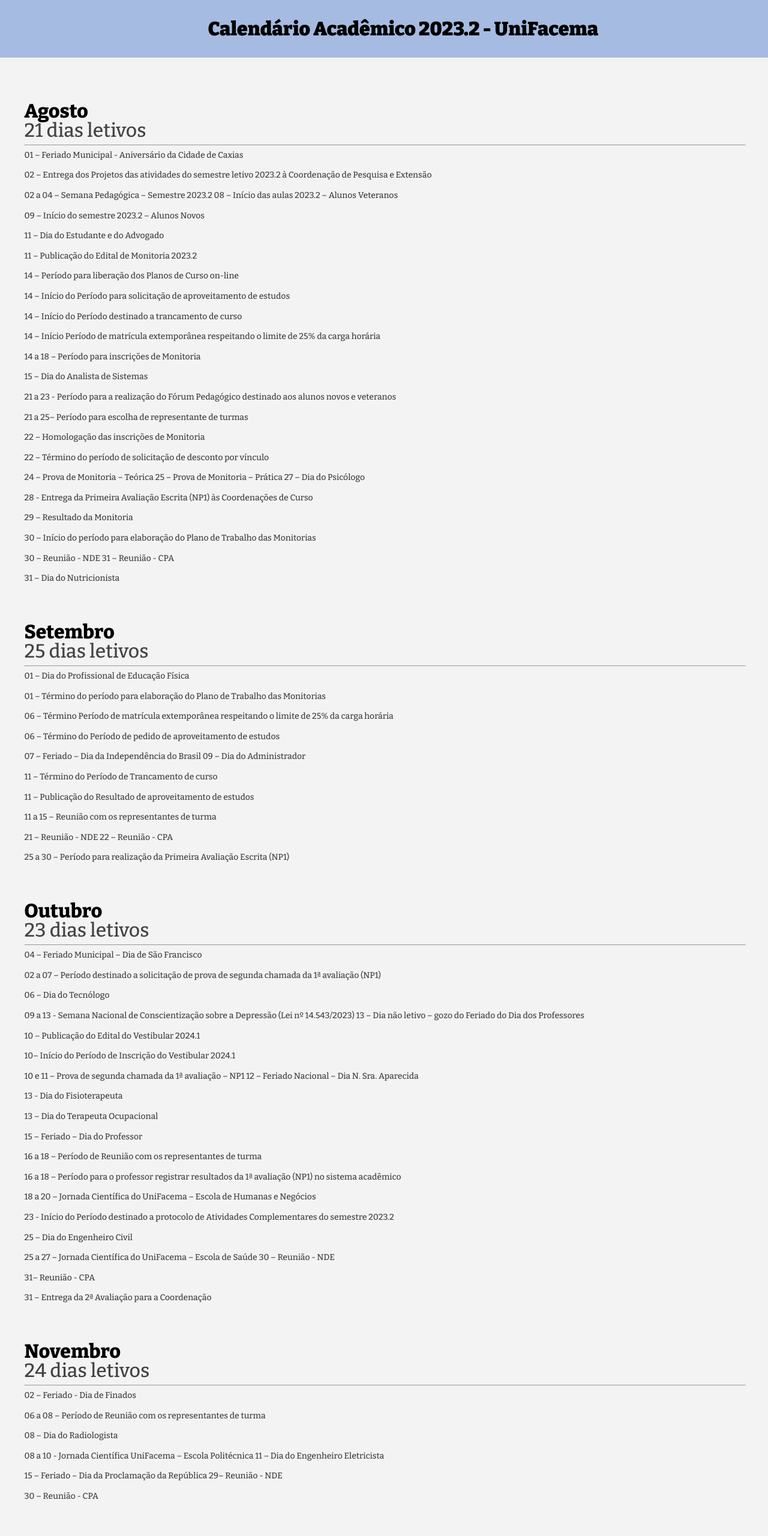
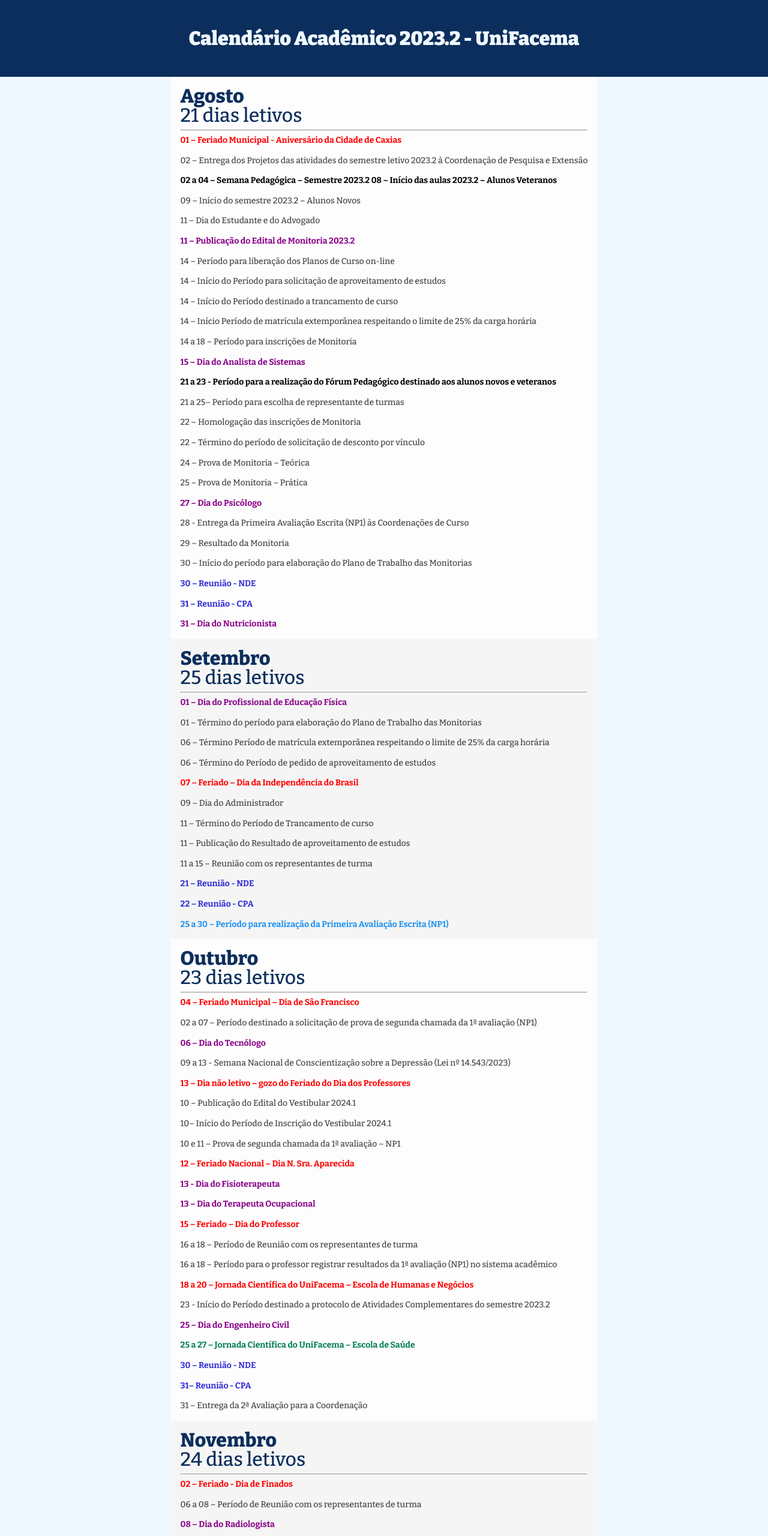
Before and after one commit to josewennas/calendario-academico-2023.2, a plain HTML site: page index.html in a window 1280 px wide. Shown: the top 2560 px of the page at 60% size. Drawn offline with nearby package versions, Linux system fonts and the light colour scheme.

Commit message:
Calendário finalizad

```diff
--- /dev/null
+++ b/css.css
@@ -0,0 +1,169 @@
+body{
+    display: flex;
+    flex-direction: column;
+    align-items: center;
+    background-color: aliceblue;
+
+}
+
+header{
+    background-color:#0C2E5C;
+    text-align: center;
+    padding: 3em;
+
+    display: flex;
+    flex-direction: column;
+
+    top: 0;
+    width: 100%;
+
+
+}
+
+.botao-voltar-pagina-inicial{
+    display: flex;
+    align-items: center;
+    align-self: center;
+    font-family: 'Bitter', serif;
+    margin: 2em;
+
+}
+a{
+        text-decoration: none;
+        background-color:#0C2E5C;
+        color:aliceblue;
+        text-align: center;
+        padding:3px 5px;
+        font-weight:100;
+        font-size: 1.5em;
+        border: 3px solid #0C2E5C;
+        border-radius: 1em;
+}
+
+
+.meses{
+
+    background-color: azure;
+    display: flex;
+    flex-direction: column;
+    /* width: 50em; */
+
+}
+
+h1{
+    font-family: 'Bitter', serif;
+    font-weight: 900;
+    font-size: 2em;
+    color: aliceblue;
+
+}
+
+h2{
+    font-family: 'Bitter', serif;
+    font-weight:800;
+    font-size: 2em;
+    color: #0C2E5C;
+
+}
+
+h3{
+    font-family: 'Bitter', serif;
+    font-weight:100;
+    font-size: 2em;
+ color: #0C2E5C;
+
+}
+
+/*DATAS COLORIDAS*/
+data-vermelha{
+    color: red;
+    font-weight: bold;
+
+}
+
+data-preta{
+    color: rgb(0, 0, 0);
+    font-weight: bold;
+
+}
+
+data-roxa{
+    color: rgb(136, 0, 136);
+    font-weight: bold;
+}
+
+data-azul{
+    color: rgb(49, 46, 214);
+    font-weight: bold;
+
+}
+
+data-claro{
+    color: rgb(30, 146, 241);
+    font-weight: bold;
+
+
+}
+
+data-verde{
+    color: rgb(2, 126, 84);
+    font-weight: bold;
+
+}
+
+
+
+
+.Agosto, .Setembro, .Outubro, .Novembro, .Dezembro{
+    margin: 0em;
+    padding: 1em;
+}
+
+.Agosto{
+    background-color: rgb(253, 253, 253);
+}
+
+.Setembro{
+    background-color: rgb(245, 245, 245);
+}
+
+.Outubro{
+    background-color: rgb(253, 253, 253);
+}
+
+.Novembro{
+    background-color: rgb(245, 245, 245);
+}
+
+
+.Dezembro{
+    background-color: rgb(253, 253, 253);
+}
+
+
+p{
+    font-family: 'Bitter', serif;
+    font-weight:100;
+    font-size: 14px;
+    color: rgb(67, 67, 68);
+    line-height:1.2;
+}
+
+.texto_cabecalho{
+    color: aliceblue;
+
+}
+footer{
+
+align-items: center;
+align-self: center;
+justify-content: space-evenly;
+background-color:#0C2E5C;
+    text-align: center;
+    padding: 3em;
+
+    top: 0;
+    width: 100%;
+
+
+}
--- a/index.html
+++ b/index.html
@@ -6,7 +6,7 @@
     <meta name="viewport" content="width=device-width, initial-scale=1.0">
     <title>Calendario Acadêmico</title>
     <link rel="stylesheet" href="reset.css">
-    <link rel="stylesheet" href="styles.css">
+    <link rel="stylesheet" href="css.css">
     <link rel="preconnect" href="https://fonts.googleapis.com">
     <link rel="preconnect" href="https://fonts.gstatic.com" crossorigin>
     <link href="https://fonts.googleapis.com/css2?family=Bitter:wght@500;700;800;900&display=swap" rel="stylesheet">
@@ -14,6 +14,7 @@
 
 <body>
     <header>
+
         <h1>Calendário Acadêmico 2023.2 - UniFacema </h1>
     </header>
 
@@ -23,18 +24,18 @@
         <h3>21 dias letivos</h3>
         <hr>
         <p>
-            01 – Feriado Municipal - Aniversário da Cidade de Caxias
+            <data-vermelha>01 – Feriado Municipal - Aniversário da Cidade de Caxias</data-vermelha>
             <br>
             <br>
             02 – Entrega dos Projetos das atividades do semestre letivo 2023.2 à Coordenação de Pesquisa e Extensão
             <br><br>
-            02 a 04 – Semana Pedagógica – Semestre 2023.2 08 – Início das aulas 2023.2 – Alunos Veteranos
+            <data-preta>02 a 04 – Semana Pedagógica – Semestre 2023.2 08 – Início das aulas 2023.2 – Alunos Veteranos</data-preta>
             <br><br>
             09 – Início do semestre 2023.2 – Alunos Novos
             <br><br>
             11 – Dia do Estudante e do Advogado
             <br><br>
-            11 – Publicação do Edital de Monitoria 2023.2
+            <data-roxa>11 – Publicação do Edital de Monitoria 2023.2</data-roxa>
             <br><br>
             14 – Período para liberação dos Planos de Curso on-line
             <br><br>
@@ -46,9 +47,9 @@
             <br><br>
             14 a 18 – Período para inscrições de Monitoria
             <br><br>
-            15 – Dia do Analista de Sistemas
+            <data-roxa>15 – Dia do Analista de Sistemas</data-roxa>
             <br><br>
-            21 a 23 - Período para a realização do Fórum Pedagógico destinado aos alunos novos e veteranos
+            <data-preta>21 a 23 - Período para a realização do Fórum Pedagógico destinado aos alunos novos e veteranos</data-preta>
             <br><br>
             21 a 25– Período para escolha de representante de turmas
             <br><br>
@@ -56,7 +57,11 @@
             <br><br>
             22 – Término do período de solicitação de desconto por vínculo
             <br><br>
-            24 – Prova de Monitoria – Teórica 25 – Prova de Monitoria – Prática 27 – Dia do Psicólogo
+            24 – Prova de Monitoria – Teórica
+            <br><br>
+            25 – Prova de Monitoria – Prática
+            <br><br>
+            <data-roxa>27 – Dia do Psicólogo</data-roxa>
             <br><br>
             28 - Entrega da Primeira Avaliação Escrita (NP1) às Coordenações de Curso
             <br><br>
@@ -64,9 +69,11 @@
             <br><br>
             30 – Início do período para elaboração do Plano de Trabalho das Monitorias
             <br><br>
-            30 – Reunião - NDE 31 – Reunião - CPA
+            <data-azul>30 – Reunião - NDE</data-azul>
+             <br><br>
+            <data-azul>31 – Reunião - CPA</data-azul>
             <br><br>
-            31 – Dia do Nutricionista
+            <data-roxa>31 – Dia do Nutricionista </data-roxa>
             <br>
         </p>
     </section>
@@ -76,7 +83,7 @@
         <h3>25 dias letivos</h3>
         <hr>
         <p>
-            01 – Dia do Profissional de Educação Física
+            <data-roxa>01 – Dia do Profissional de Educação Física</data-roxa>
             <br><br>
             01 – Término do período para elaboração do Plano de Trabalho das Monitorias
             <br><br>
@@ -84,7 +91,9 @@
             <br><br>
             06 – Término do Período de pedido de aproveitamento de estudos
             <br><br>
-            07 – Feriado – Dia da Independência do Brasil 09 – Dia do Administrador
+            <data-vermelha> 07 – Feriado – Dia da Independência do Brasil</data-vermelha>
+                <br><br>
+                09 – Dia do Administrador
             <br><br>
             11 – Término do Período de Trancamento de curso
             <br><br>
@@ -92,9 +101,13 @@
             <br><br>
             11 a 15 – Reunião com os representantes de turma
             <br><br>
-            21 – Reunião - NDE 22 – Reunião - CPA
+            <data-azul>
+                21 – Reunião - NDE
+                <br><br>
+                22 – Reunião - CPA
+            </data-azul>
             <br><br>
-            25 a 30 – Período para realização da Primeira Avaliação Escrita (NP1)
+            <data-claro>25 a 30 – Período para realização da Primeira Avaliação Escrita (NP1)</data-claro>
             <br>
         </p>
     </section>
@@ -104,39 +117,45 @@
         <h3>23 dias letivos</h3>
         <hr>
         <p>
-            04 – Feriado Municipal – Dia de São Francisco
+            <data-vermelha>04 – Feriado Municipal – Dia de São Francisco</data-vermelha>
             <br><br>
             02 a 07 – Período destinado a solicitação de prova de segunda chamada da 1ª avaliação (NP1)
             <br><br>
-            06 – Dia do Tecnólogo
+            <data-roxa>06 – Dia do Tecnólogo</data-roxa>
             <br><br>
-            09 a 13 - Semana Nacional de Conscientização sobre a Depressão (Lei nº 14.543/2023) 13 – Dia não letivo – gozo do Feriado do Dia dos Professores
+            09 a 13 - Semana Nacional de Conscientização sobre a Depressão (Lei nº 14.543/2023)
+            <br><br>
+            <data-vermelha>13 – Dia não letivo – gozo do Feriado do Dia dos Professores</data-vermelha>
             <br><br>
             10 – Publicação do Edital do Vestibular 2024.1
             <br><br>
             10– Início do Período de Inscrição do Vestibular 2024.1
             <br><br>
-            10 e 11 – Prova de segunda chamada da 1ª avaliação – NP1 12 – Feriado Nacional – Dia N. Sra. Aparecida
+            10 e 11 – Prova de segunda chamada da 1ª avaliação – NP1
             <br><br>
-            13 - Dia do Fisioterapeuta
+            <data-vermelha>12 – Feriado Nacional – Dia N. Sra. Aparecida</data-vermelha>
             <br><br>
-            13 – Dia do Terapeuta Ocupacional
+            <data-roxa>13 - Dia do Fisioterapeuta
             <br><br>
-            15 – Feriado – Dia do Professor
+            13 – Dia do Terapeuta Ocupacional</data-roxa>
+            <br><br>
+            <data-vermelha>15 – Feriado – Dia do Professor</data-vermelha>
             <br><br>
             16 a 18 – Período de Reunião com os representantes de turma
             <br><br>
             16 a 18 – Período para o professor registrar resultados da 1ª avaliação (NP1) no sistema acadêmico
             <br><br>
-            18 a 20 – Jornada Científica do UniFacema – Escola de Humanas e Negócios
+            <data-vermelha>18 a 20 – Jornada Científica do UniFacema – Escola de Humanas e Negócios</data-vermelha>
             <br><br>
             23 - Início do Período destinado a protocolo de Atividades Complementares do semestre 2023.2
             <br><br>
-            25 – Dia do Engenheiro Civil
+            <data-roxa>25 – Dia do Engenheiro Civil</data-roxa>
             <br><br>
-            25 a 27 – Jornada Científica do UniFacema – Escola de Saúde 30 – Reunião - NDE
+            <data-verde>25 a 27 – Jornada Científica do UniFacema – Escola de Saúde</data-verde>
             <br><br>
-            31– Reunião - CPA
+            <data-azul>30 – Reunião - NDE
+            <br><br>
+             31– Reunião - CPA</data-azul>
             <br><br>
             31 – Entrega da 2ª Avaliação para a Coordenação
             <br>
@@ -148,17 +167,21 @@
         <h3>24 dias letivos</h3>
         <hr>
         <p>
-            02 – Feriado - Dia de Finados
+            <data-vermelha>02 – Feriado - Dia de Finados</data-vermelha>
             <br><br>
             06 a 08 – Período de Reunião com os representantes de turma
             <br><br>
-            08 – Dia do Radiologista
+            <data-roxa>08 – Dia do Radiologista</data-roxa>
             <br><br>
-            08 a 10 - Jornada Científica UniFacema – Escola Politécnica 11 – Dia do Engenheiro Eletricista
+        <data-azul>08 a 10 - Jornada Científica UniFacema – Escola Politécnica</data-azul>
             <br><br>
-            15 – Feriado – Dia da Proclamação da República 29– Reunião - NDE
+            <data-roxa>11 – Dia do Engenheiro Eletricista</data-roxa>
             <br><br>
-            30 – Reunião - CPA
+            <data-vermelha>15 – Feriado – Dia da Proclamação da República</data-vermelha>
+            <br><br>
+        <data-azul>29– Reunião - NDE
+            <br><br>
+            30 – Reunião - CPA</data-azul>
             <br>
         </p>
     </section>
@@ -168,13 +191,15 @@
         <h3>08 dias letivos</h3>
         <hr>
         <p>
-            05 a 12 – Período para realização da Segunda Avaliação Escrita (NP2) 08 – Feriado Municipal – N. Sra. Da Conceição
+            <data-claro>05 a 12 – Período para realização da Segunda Avaliação Escrita (NP2)</data-claro>
+            <br><br>
+            <data-vermelha>08 – Feriado Municipal – N. Sra. Da Conceição></data-vermelha>
             <br><br>
             11 – Término do Período destinado a protocolo de Atividades Complementares do semestre 2023.2
             <br><br>
             13 e 14 – Período destinado a solicitação de prova de segunda chamada da 2ª avaliação (NP2)
             <br><br>
-            15 – Dia do Arquiteto e Urbanista
+            <data-roxa>15 – Dia do Arquiteto e Urbanista</data-roxa>
             <br><br>
             15 e 16 - Período para realização da prova de segunda chamada da 2ª avaliação (NP2)
             <br><br>
@@ -182,18 +207,24 @@
             <br><br>
             18 – Resultado da Média do Semestre
             <br><br>
-            19 e 20 – Provas Finais
+            <data-preta>19 e 20 – Provas Finais</data-preta>
             <br><br>
             22 – Resultado Final do Semestre 2023.2
             <br><br>
-            23 a 01/01/2024 – Recesso de Final do Ano
+            <data-vermelha>23 a 01/01/2024 – Recesso de Final do Ano</data-vermelha>
             <br><br>
         </p>
+    </section>
+
+    <section class="botao-voltar-pagina-inicial">
+        <a href="https://unifacema.edu.br/home">Voltar à página inicial</a>
+
     </section>
   </section>
 
   <footer>
-    <h1>Calendário Acadêmico 2023.2 - UniFacema </h1>
+    <img src="logo_unifacema.png" alt="Logo UniFacema">
+    <h3 class="texto_cabecalho">Calendário Acadêmico 2023.2 - UniFacema </h3>
   </footer>
 
 </body>
--- a/styles.css
+++ b/styles.css
@@ -5,9 +5,9 @@ body{
     align-items: center;
     justify-items: center;*/
 
-    justify-content: center;
+    /* justify-content: center;
     align-items: center;
-    height: 100vh;
+    height: 100vh; */
 
 
 
@@ -22,9 +22,6 @@ header{
     /*height: 0em ;*/
     padding: 2em;
     background-color:#A5BBE2;
-
-
-
     align-items: center;
     justify-content: baseline;
     flex-direction: column;
@@ -65,9 +62,17 @@ p{
     top: 100px;
 /* width: 900px; */
     display: flex;
-    flex-direction: column;
-    margin: 1%;
-    text-align: left;
+
+   flex-direction: column;
+    margin: 2%;
+    /* text-align: left; */
+    background-color: rgb(236, 236, 236);
+
+    justify-content: center;
+    align-items: center;
+
+        flex-wrap: wrap;
+
 
 }
 
@@ -75,7 +80,8 @@ p{
 .Agosto{
 margin: 1.5em;
     text-align:justify;
-    padding: 2em 0em 0em 01mm;
+    padding: 2em 0em 0em 1em;
+    background-color: #A5BBE2;
 
 
 }
@@ -83,7 +89,8 @@ margin: 1.5em;
 .Setembro{
     margin: 1.5em;
     text-align:justify;
-    padding: 1em 0em 0em 01mm;
+    padding: 2em 0em 0em 1em;
+    background-color: bisque;
 
 
 }
@@ -91,21 +98,23 @@ margin: 1.5em;
 .Outubro{
     margin: 1.5em;
     text-align:justify;
-    padding: 1em 0em 0em 01mm;
+    padding: 2em 0em 0em 1em;
+    background-color: aquamarine;
 
 }
 
 .Novembro{
     margin: 1.5em;
     text-align:justify;
-    padding: 1em 0em 0em 01mm;
+    padding: 2em 0em 0em 1em;
+    background-color: rebeccapurple;
 
 }
 
 .Dezembro{
     margin: 1.5em;
     text-align:justify;
-    padding: 1em 0em 2em 01mm;
+    padding: 1em 0em 2em 0em;
 
 }
 
@@ -127,15 +136,10 @@ footer{
 
 }
 
-@media screen and(max-width:280px){
+@media screen and(max-width:720px){
     .meses{
-        position: relative;
-        top: 50px;
 
-        display: flex;
-        flex-direction: column;
-        margin: 1%;
-        text-align: justify;
+        margin: 30%;
 
     }
 }
```
Also changed, not shown: logo_unifacema.png (added).
